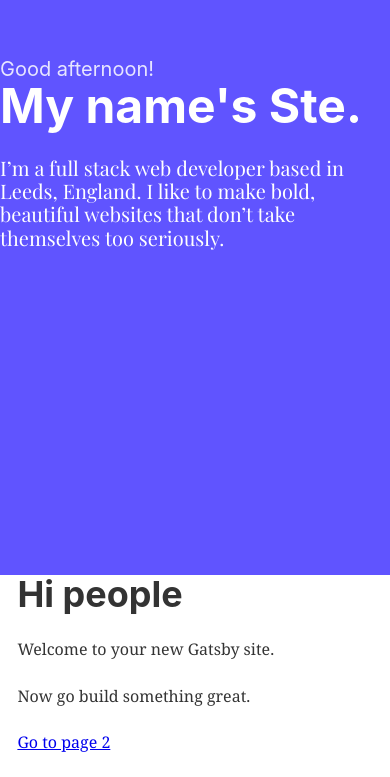
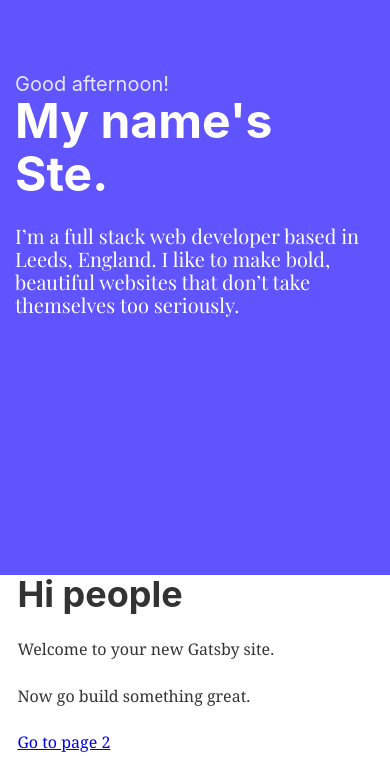
Before and after one commit to steoneill/ste-site-new, a Gatsby site: page / in a window 390 px wide. Shown: the part 142-919 px from the top of the page. Built offline with nearby package versions, Linux system fonts and the light colour scheme; Gatsby itself is replaced by a stand-in of ours; a web font is replaced by a local one.

Commit message:
mobile padding fix

```diff
--- a/src/components/header.js
+++ b/src/components/header.js
@@ -24,6 +24,10 @@ let HeaderContent = styled.div`
   flex-direction: column;
   justify-content: center;
   grid-area: content;
+
+  @media screen and (max-width: 768px){
+    padding: 15px;
+  }
 `
 
 let HeaderGreeting = styled.h3`
```
